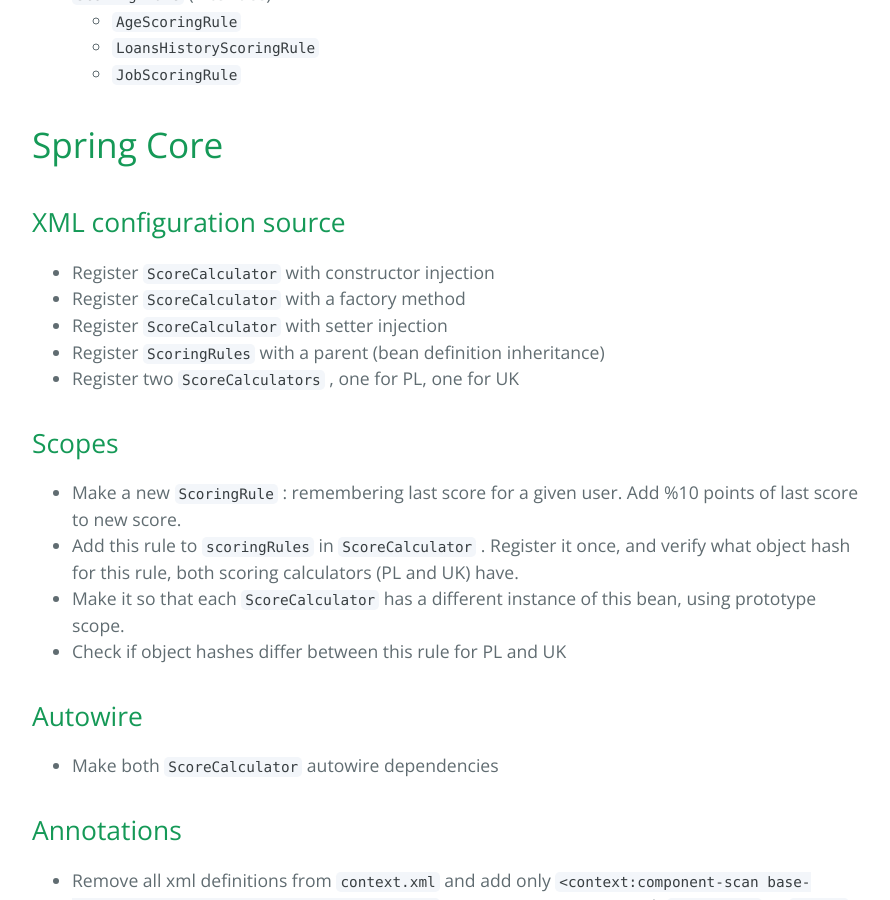
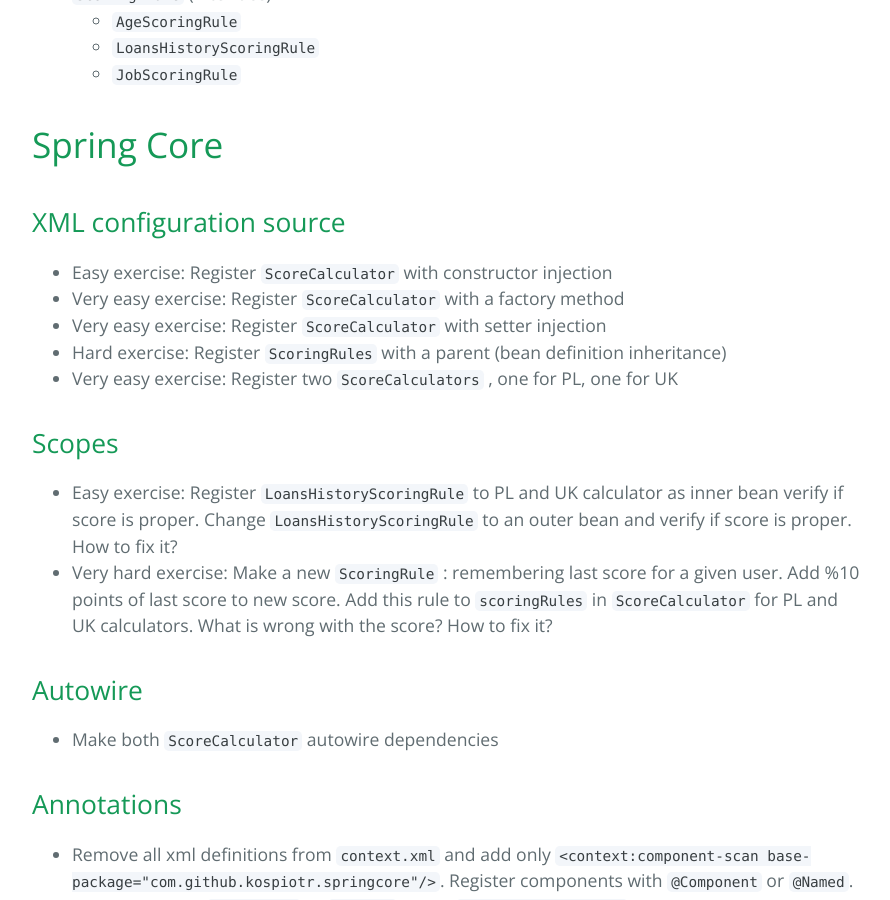
Before and after one commit to kospiotr/spring-core-workshops, a Jekyll site: the page built from index.md, in a window 1280 px wide and 900 px high, scrolled down 2921 px. Shown: the whole window, without its empty margins (192-1082 px from the left). Built offline with Jekyll 4.4.1, drawn with Linux system fonts in a browser that asks for light colours; Markdown is read by kramdown in place of the engine named in the settings.

Commit message:
Workshop update

````diff
--- a/index.md
+++ b/index.md
@@ -103,18 +103,16 @@
 
 ## XML configuration source
 
-* Register ```ScoreCalculator``` with constructor injection
-* Register ```ScoreCalculator``` with a factory method
-* Register ```ScoreCalculator``` with setter injection
-* Register ```ScoringRules``` with a parent (bean definition inheritance)
-* Register two ```ScoreCalculators``` , one for PL, one for UK
+* Easy exercise: Register ```ScoreCalculator``` with constructor injection
+* Very easy exercise: Register ```ScoreCalculator``` with a factory method
+* Very easy exercise: Register ```ScoreCalculator``` with setter injection
+* Hard exercise: Register ```ScoringRules``` with a parent (bean definition inheritance)
+* Very easy exercise: Register two ```ScoreCalculators``` , one for PL, one for UK
 
 ## Scopes
 
-* Make a new ```ScoringRule``` : remembering last score for a given user. Add %10 points of last score to new score.
-* Add this rule to ```scoringRules``` in ```ScoreCalculator``` . Register it once, and verify what object hash for this rule, both scoring calculators (PL and UK) have.
-* Make it so that each ```ScoreCalculator``` has a different instance of this bean, using prototype scope.
-* Check if object hashes differ between this rule for PL and UK
+* Easy exercise: Register ```LoansHistoryScoringRule``` to PL and UK calculator as inner bean verify if score is proper. Change ```LoansHistoryScoringRule``` to an outer bean and verify if score is proper. How to fix it?
+* Very hard exercise: Make a new ```ScoringRule``` : remembering last score for a given user. Add %10 points of last score to new score. Add this rule to ```scoringRules``` in ```ScoreCalculator``` for PL and UK calculators. What is wrong with the score? How to fix it?
 
 ## Autowire
 
````
Also changed, not shown: solution.md (+6 -4 lines).
